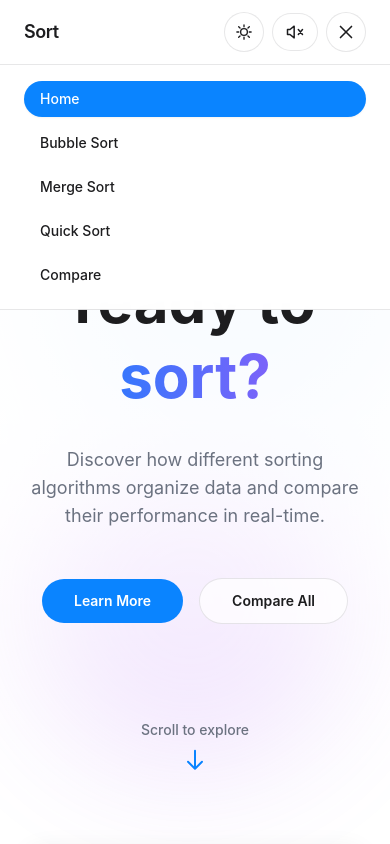
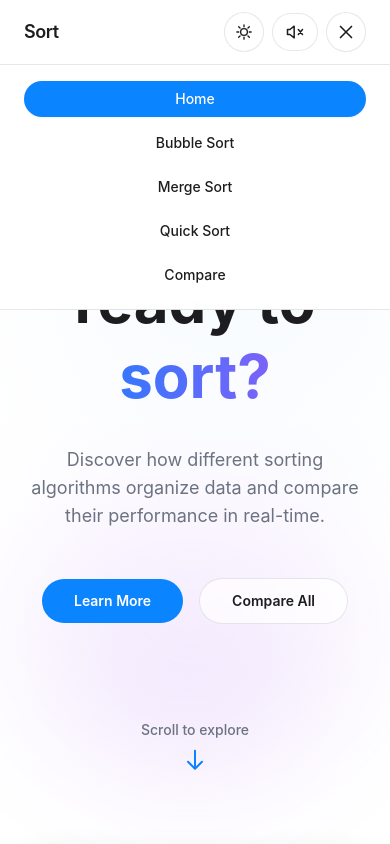
Before and after one commit to JerichoDelosReyes/Sorting-Algorithms, a Next.js app: page / in a window 390 px wide. Both pictures are taken after a click on the button 346 px from the left and 32 px from the top of the page. Shown: the top 844 px of the page. Built offline with nearby package versions, Linux system fonts and the light colour scheme.

Commit message:
refactor: center align text in NavBar link items for improved layout

```diff
--- a/components/NavBar.tsx
+++ b/components/NavBar.tsx
@@ -140,7 +140,7 @@ export default function NavBar() {
             <Link
               key={item.href}
               href={item.href}
-              className={`rounded-full px-4 py-2 text-sm font-medium transition-colors ${
+              className={`text-center rounded-full px-4 py-2 text-sm font-medium transition-colors ${
                 isActive(item.href)
                   ? "bg-[var(--color-accent)] text-white shadow-sm"
                   : "text-[var(--color-text-primary)] hover:bg-[var(--color-hover)]"
@@ -192,7 +192,7 @@ export default function NavBar() {
               <Link
                 key={item.href}
                 href={item.href}
-                className={`rounded-full px-4 py-2 text-sm font-medium transition-colors ${
+                className={`text-center rounded-full px-4 py-2 text-sm font-medium transition-colors ${
                   isActive(item.href)
                     ? "bg-[var(--color-accent)] text-white shadow-sm"
                     : "text-[var(--color-text-primary)] hover:bg-[var(--color-hover)]"
```
